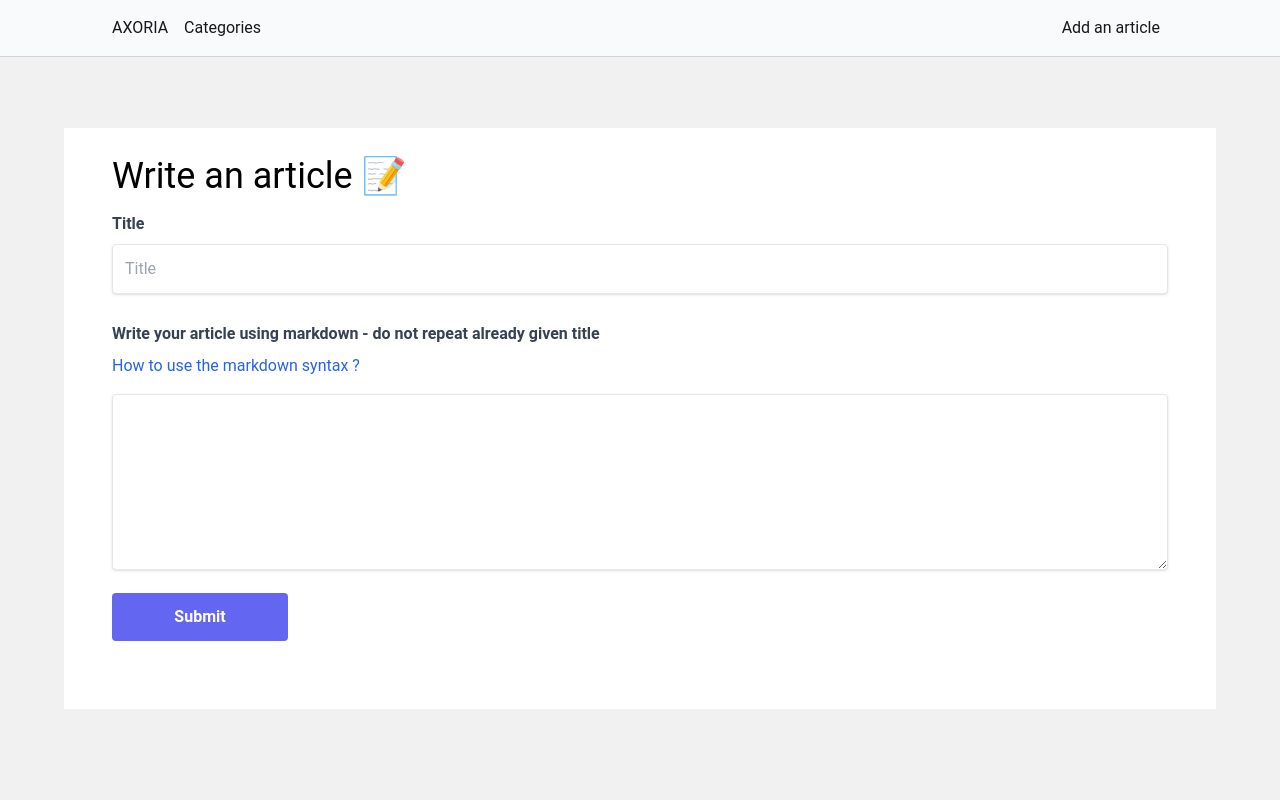
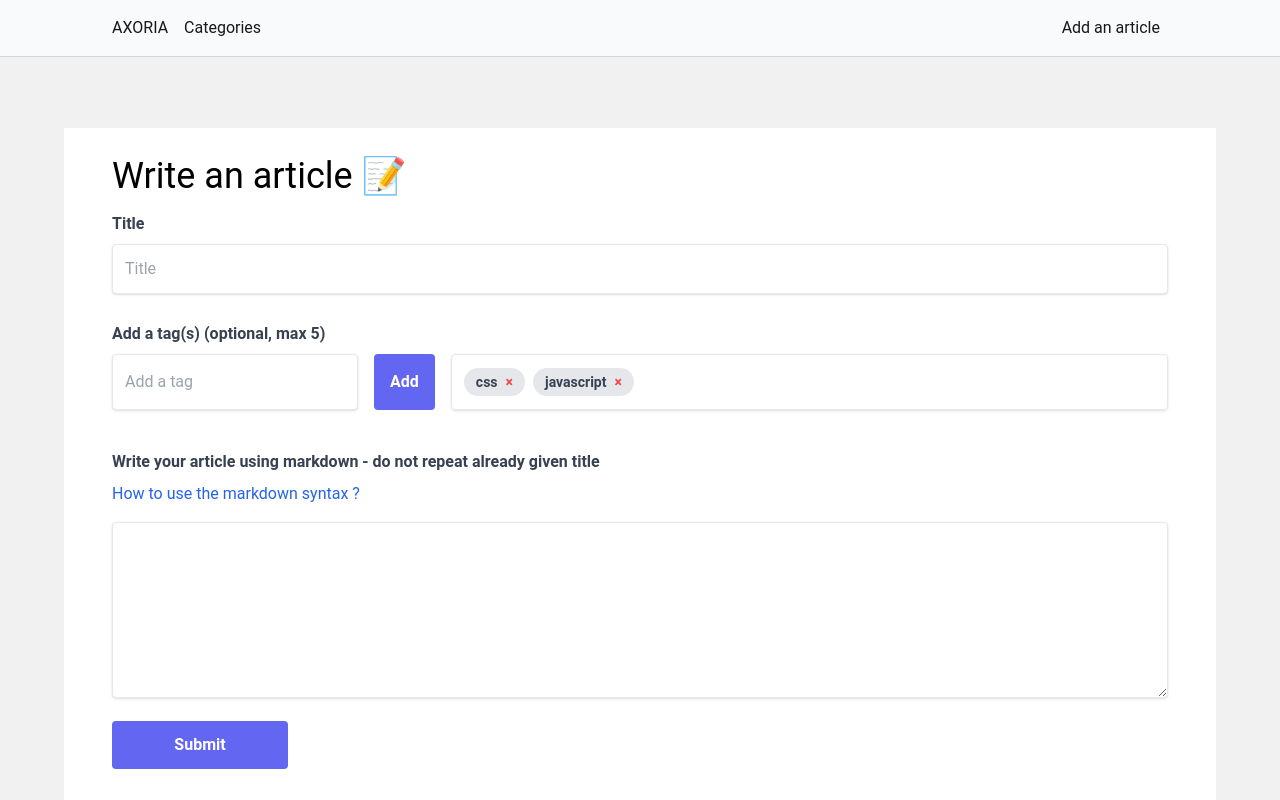
Before and after one commit to Mehdi-dev7/AXORIA, a Next.js app: page /dashboard/create in a window 1280 px wide. Shown: the top 800 px of the page. Built offline with nearby package versions, Linux system fonts and the light colour scheme.

Commit message:
addition a tag option in UI

```diff
--- a/src/app/dashboard/create/page.jsx
+++ b/src/app/dashboard/create/page.jsx
@@ -1,17 +1,23 @@
 "use client";
 import { addPost } from "@/lib/serverActions/blog/postServerActions";
+import { useState, useRef } from "react";
 
 export default function page() {
+	const [tags, setTags] = useState(["css", "javascript"]);
+	const tagInputRef = useRef(null);
 
 	async function handleSubmit(e) {
 		e.preventDefault();
 
-    const formData = new FormData(e.target);
-    for (const [key, value] of formData.entries()) {
-      console.log(key, value);
-    }
+		const formData = new FormData(e.target);
+		for (const [key, value] of formData.entries()) {
+			console.log(key, value);
+		}
 		const result = await addPost(formData);
 	}
+	function handleAddTag() {}
+
+	function handleRemoveTag(tag) {}
 
 	return (
 		<main className="u-main-container bg-white p-7 mt-32 mb-44">
@@ -29,6 +35,46 @@
 					placeholder="Title"
 					required
 				/>
+
+				<div className="mb-10">
+					<label className="f-label" htmlFor="tag">
+						Add a tag(s) (optional, max 5)
+					</label>
+					<div className="flex">
+						<input
+							type="text"
+							className="shadow border rounded p-3 text-gray-700 focus:outline-slate-400"
+							id="tag"
+							placeholder="Add a tag"
+							ref={tagInputRef}
+						/>
+						<button
+							className="bg-indigo-500 hover:bg-indigo-700 text-white font-bold p-4 rounded mx-4"
+							onClick={handleAddTag}
+							type="button" // c est pour specifier que c est juste un button par defaut ds un formulaire le button submit le form.
+						>
+							Add
+						</button>
+						<div className="flex items-center grow whitespace-nowrap overflow-y-auto shadow border rounded px-3">
+							{tags.map((tag) => (
+								<span
+									key={tag}
+									className="inline-block whitespace-nowrap bg-gray-200 text-gray-700 rounded-full px-3 py-1 mr-2 text-sm font-semibold"
+								>
+									{tag}
+									<button
+									type="button"
+									onClick={() => handleRemoveTag(tag)}
+									className="text-red-500 ml-2"
+									>
+										&times;
+									</button>
+								</span>
+							))}
+						</div>
+					</div>
+				</div>
+
 				<label htmlFor="markdown" className="f-label">
 					Write your article using markdown - do not repeat already given title
 				</label>
@@ -46,7 +92,9 @@
 					className="shadow border rounded w-full p-8 text-gray-700 mb-4 focus:outline-slate-400 min-h-44 text-xl appearance-none"
 				></textarea>
 
-        <button className="min-w-44 bg-indigo-500 hover:bg-indigo-700 text-white font-bold py-3 px-4 rounded border-none mb-4">Submit</button>
+				<button className="min-w-44 bg-indigo-500 hover:bg-indigo-700 text-white font-bold py-3 px-4 rounded border-none mb-4">
+					Submit
+				</button>
 			</form>
 		</main>
 	);
```
